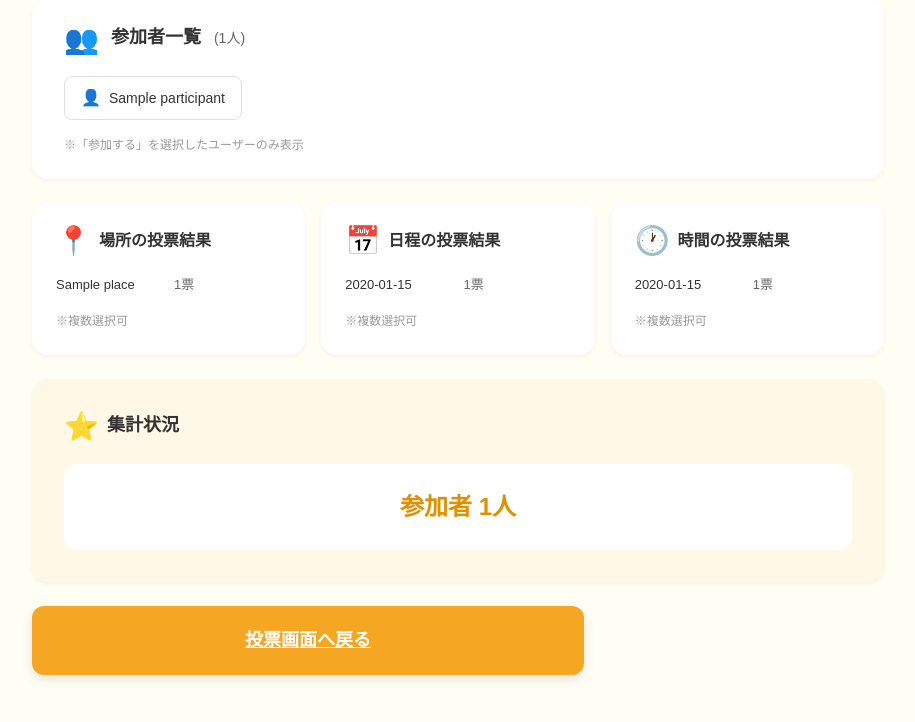
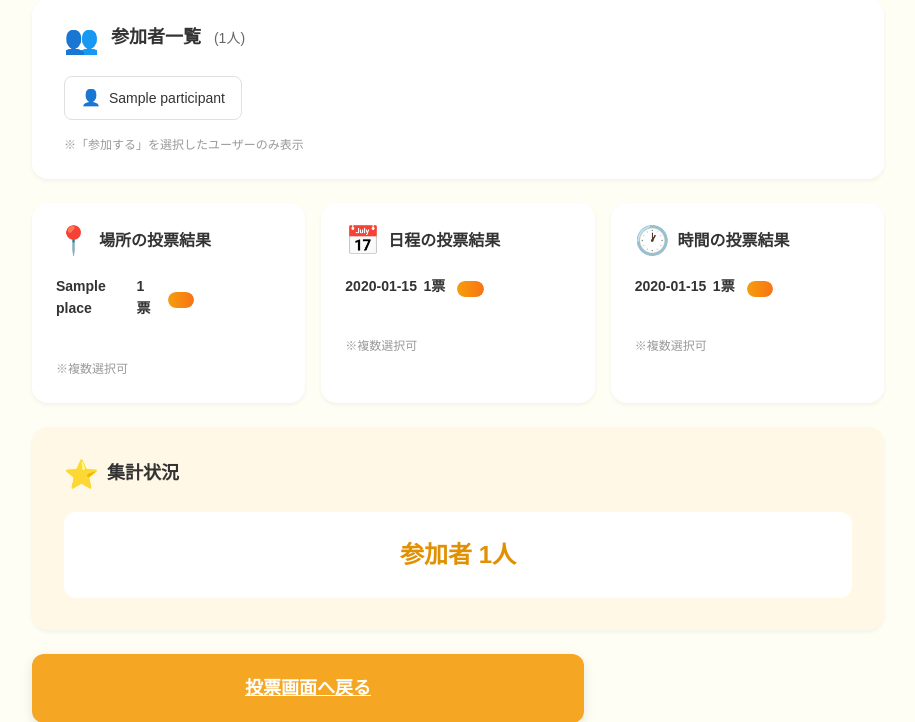
Before and after one commit to narifuu36/nomi_app, a Flask app: template app/templates/result.html in a window 1280 px wide. Shown: the part 259-981 px from the top of the page, without its empty margins (182-1097 px from the left). Run offline with Flask 3, Linux system fonts and the light colour scheme; the template is opened without the code that fills it: most values are stand-ins (such as "Sample title", 1, 10 or a date in 2020).

Commit message:
0616graph

```diff
--- a/app/app.py
+++ b/app/app.py
@@ -423,9 +423,9 @@ def result():
         username=session["username"],
         event=event,
         participants=participants,
-        place_results=place_counter.items(),
-        date_results=date_counter.items(),
-        time_results=time_counter.items()
+        place_results=list(place_counter.items()),
+        date_results=list(date_counter.items()),
+        time_results=list(time_counter.items())
     )
 
 # ==========================
--- a/app/templates/result.html
+++ b/app/templates/result.html
@@ -8,6 +8,39 @@
 
     <link rel="stylesheet"
         href="{{ url_for('static', filename='css/style.css') }}">
+
+    <style>
+        .vote-bar-item {
+            margin-bottom: 18px;
+        }
+
+        .vote-bar-top {
+            display: flex;
+            justify-content: space-between;
+            margin-bottom: 6px;
+            font-size: 14px;
+            font-weight: 600;
+        }
+
+        .vote-bar-bg {
+            width: 100%;
+            height: 16px;
+            background: #e5e7eb;
+            border-radius: 999px;
+            overflow: hidden;
+        }
+
+        .vote-bar-fill {
+            height: 100%;
+            background: linear-gradient(
+                90deg,
+                #f59e0b,
+                #f97316
+            );
+            border-radius: 999px;
+            transition: width .3s;
+        }
+    </style>
 </head>
 
 <body>
@@ -124,15 +157,12 @@
         <!-- 投票結果 -->
         <div class="voting-results-grid">
 
-
             <!-- 場所 -->
             <section class="result-card">
 
                 <div class="result-card-header">
 
-                    <span class="section-icon">
-                        📍
-                    </span>
+                    <span class="section-icon">📍</span>
 
                     <h3 class="result-card-title">
                         場所の投票結果
@@ -140,18 +170,29 @@
 
                 </div>
 
+                {% set max_place =
+                (place_results | map(attribute=1) | max)
+                if place_results else 1 %}
+
                 <div class="vote-bars">
 
                     {% for place, count in place_results %}
 
                     <div class="vote-bar-item">
 
-                        <div class="vote-bar-label">
-                            {{ place }}
+                        <div class="vote-bar-top">
+                            <span>{{ place }}</span>
+                            <span>{{ count }}票</span>
                         </div>
 
-                        <div class="vote-bar-stats">
-                            {{ count }}票
+                        <div class="vote-bar-bg">
+
+                            <div
+                                class="vote-bar-fill"
+                                style="width: {{ (count / max_place * 100)|round }}%;">
+
+                            </div>
+
                         </div>
 
                     </div>
@@ -172,9 +213,7 @@
 
                 <div class="result-card-header">
 
-                    <span class="section-icon">
-                        📅
-                    </span>
+                    <span class="section-icon">📅</span>
 
                     <h3 class="result-card-title">
                         日程の投票結果
@@ -182,18 +221,29 @@
 
                 </div>
 
+                {% set max_date =
+                (date_results | map(attribute=1) | max)
+                if date_results else 1 %}
+
                 <div class="vote-bars">
 
                     {% for date, count in date_results %}
 
                     <div class="vote-bar-item">
 
-                        <div class="vote-bar-label">
-                            {{ date }}
+                        <div class="vote-bar-top">
+                            <span>{{ date }}</span>
+                            <span>{{ count }}票</span>
                         </div>
 
-                        <div class="vote-bar-stats">
-                            {{ count }}票
+                        <div class="vote-bar-bg">
+
+                            <div
+                                class="vote-bar-fill"
+                                style="width: {{ (count / max_date * 100)|round }}%;">
+
+                            </div>
+
                         </div>
 
                     </div>
@@ -214,9 +264,7 @@
 
                 <div class="result-card-header">
 
-                    <span class="section-icon">
-                        🕐
-                    </span>
+                    <span class="section-icon">🕐</span>
 
                     <h3 class="result-card-title">
                         時間の投票結果
@@ -224,18 +272,29 @@
 
                 </div>
 
+                {% set max_time =
+                (time_results | map(attribute=1) | max)
+                if time_results else 1 %}
+
                 <div class="vote-bars">
 
                     {% for time, count in time_results %}
 
                     <div class="vote-bar-item">
 
-                        <div class="vote-bar-label">
-                            {{ time }}
+                        <div class="vote-bar-top">
+                            <span>{{ time }}</span>
+                            <span>{{ count }}票</span>
                         </div>
 
-                        <div class="vote-bar-stats">
-                            {{ count }}票
+                        <div class="vote-bar-bg">
+
+                            <div
+                                class="vote-bar-fill"
+                                style="width: {{ (count / max_time * 100)|round }}%;">
+
+                            </div>
+
                         </div>
 
                     </div>
@@ -253,7 +312,7 @@
         </div>
 
 
-        <!-- おすすめ -->
+        <!-- 集計状況 -->
         <section class="recommended-plan-card">
 
             <div class="recommended-header">
@@ -290,7 +349,6 @@
 
             </a>
 
-
             {% if event.is_active %}
 
             <a
```
Also changed, not shown: app/nomikai.db.
